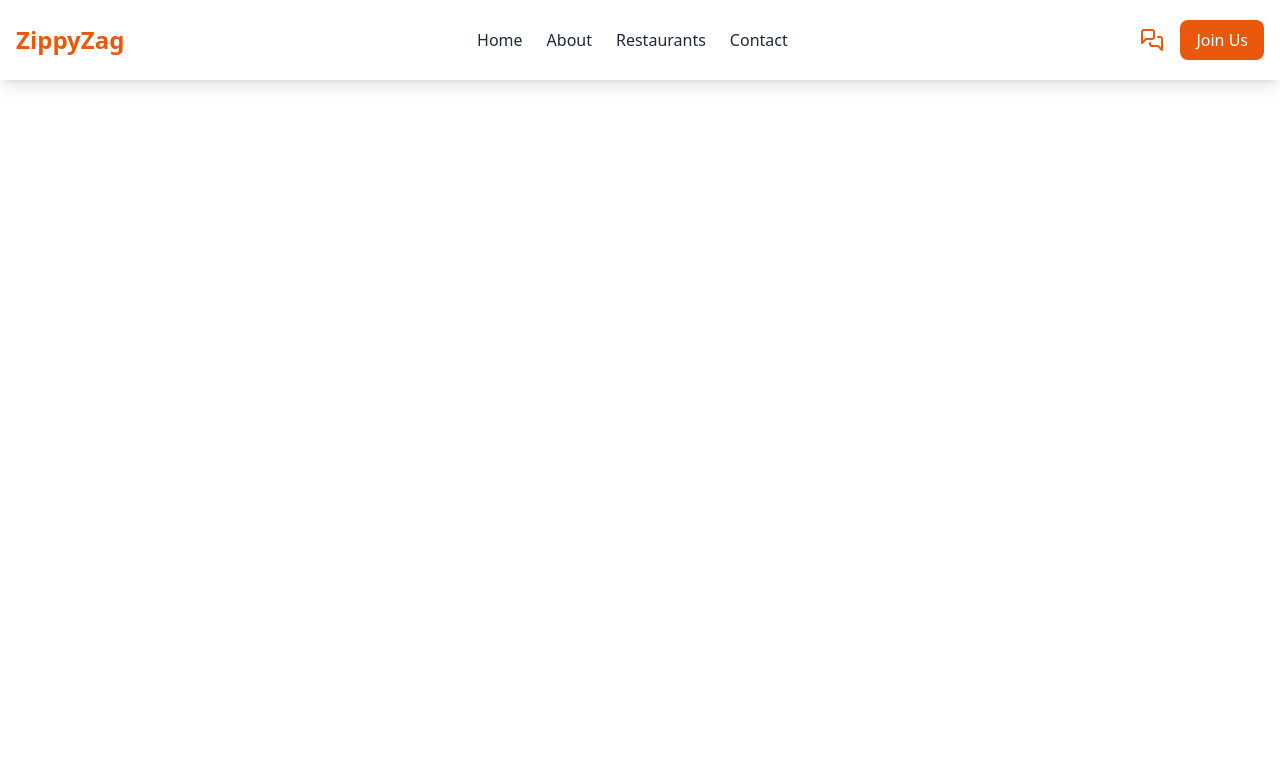
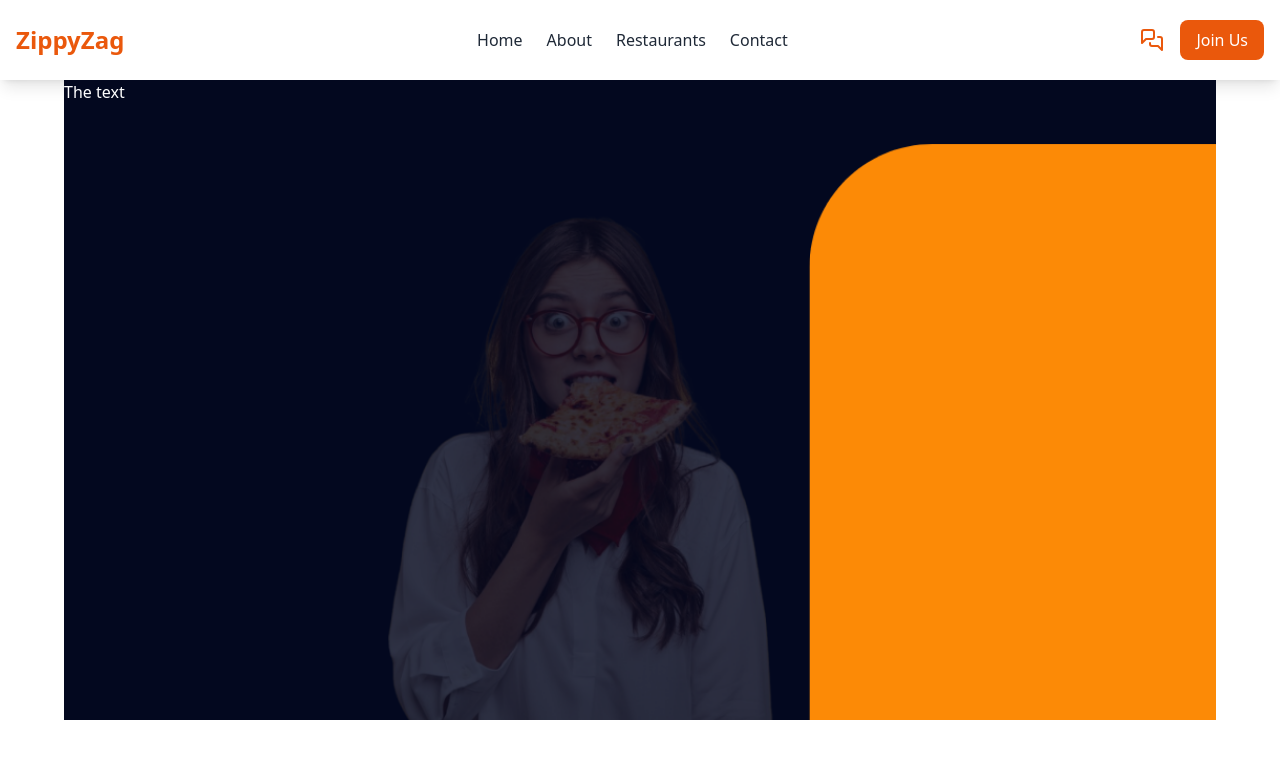
Before and after one commit to javidShabin/zippy-zag-main-project-frontend, a React (Vite) app: page / in a window 1280 px wide. Shown: the top 758 px of the page. Built offline with nearby package versions, Linux system fonts and the light colour scheme.

Commit message:
Create the home page and add the router then i am creating home page design

```diff
--- /dev/null
+++ b/src/assets/index.jsx
@@ -0,0 +1,3 @@
+import heroImage from "./hero.png";
+
+export { heroImage };
--- a/src/layout/UserLayout.jsx
+++ b/src/layout/UserLayout.jsx
@@ -1,10 +1,12 @@
 import React from "react";
 import Header from "../components/Header";
+import { Outlet } from "react-router-dom";
 
 const UserLayout = () => {
   return (
     <div>
       <Header />
+      <Outlet/>
     </div>
   );
 };
--- /dev/null
+++ b/src/pages/Home.jsx
@@ -0,0 +1,16 @@
+import React from 'react'
+import { heroImage } from '../assets'
+
+const Home = () => {
+  return (
+    <main className='w-full h-full my-auto flex justify-center items-center'>
+      <div className="container flex  w-[90%] h-[80vh]" style={{ backgroundImage: `url(${heroImage})`, backgroundSize: 'cover', backgroundPosition: 'center' }}>
+        <div>
+            <h1 className="text-white">The text</h1>
+        </div>
+      </div>
+    </main>
+  )
+}
+
+export default Home
```
Also changed, not shown: src/router/routes.jsx (+8 -0 lines), src/assets/hero.png (added).
